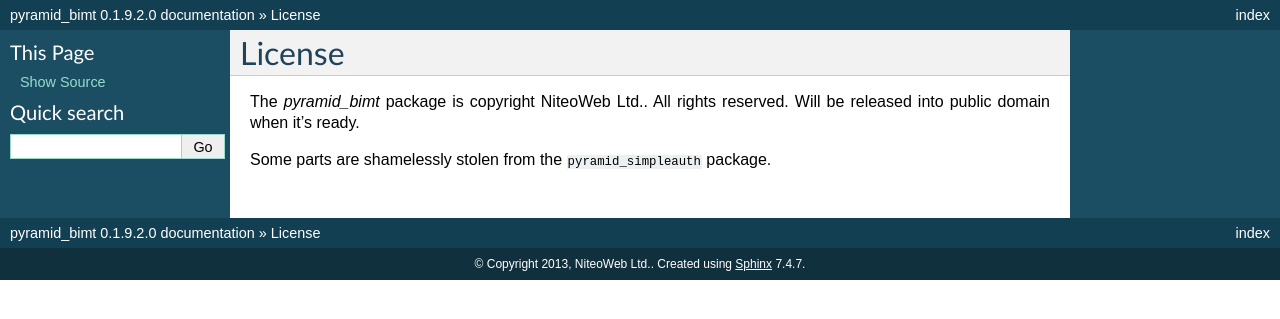
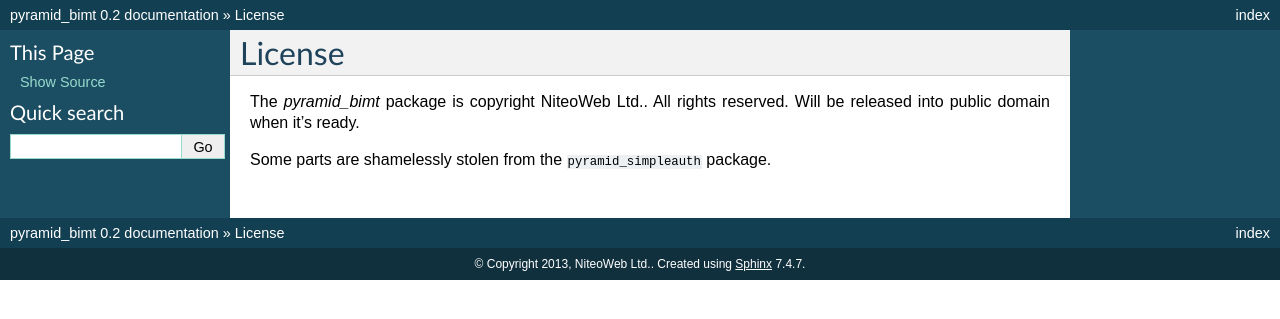
Before and after one commit to persho/pyramid_bimt, a Sphinx documentation site: the page built from docs/LICENSE.rst, in a window 1280 px wide. Shown: the top 319 px of the page. Built offline with Sphinx 7.4.7, drawn with Linux system fonts in a browser that asks for light colours.

Commit message:
Preparing release 0.2

```diff
--- a/setup.py
+++ b/setup.py
@@ -18,7 +18,7 @@ long_description = \
 
 setup(
     name='pyramid_bimt',
-    version='0.1.9.2.dev0',
+    version='0.2',
     description='Base package for BIMT apps.',
     long_description=long_description,
     classifiers=[
```
Also changed, not shown: docs/CHANGELOG.rst (+17 -4 lines).
